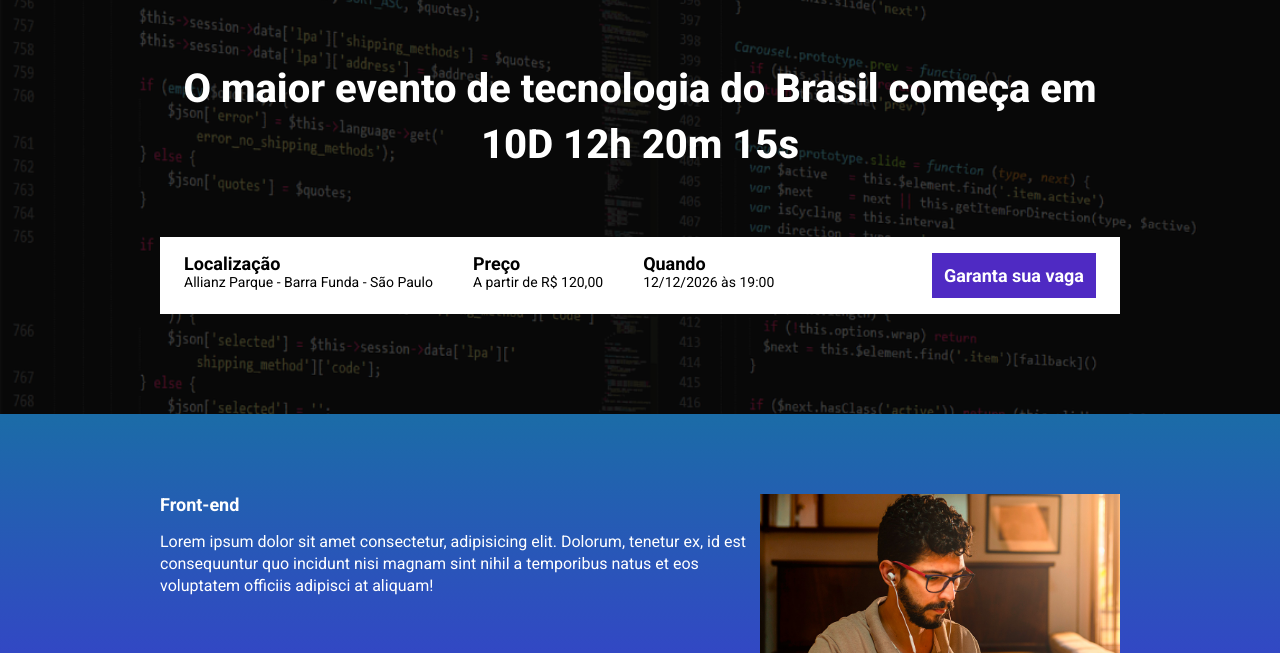
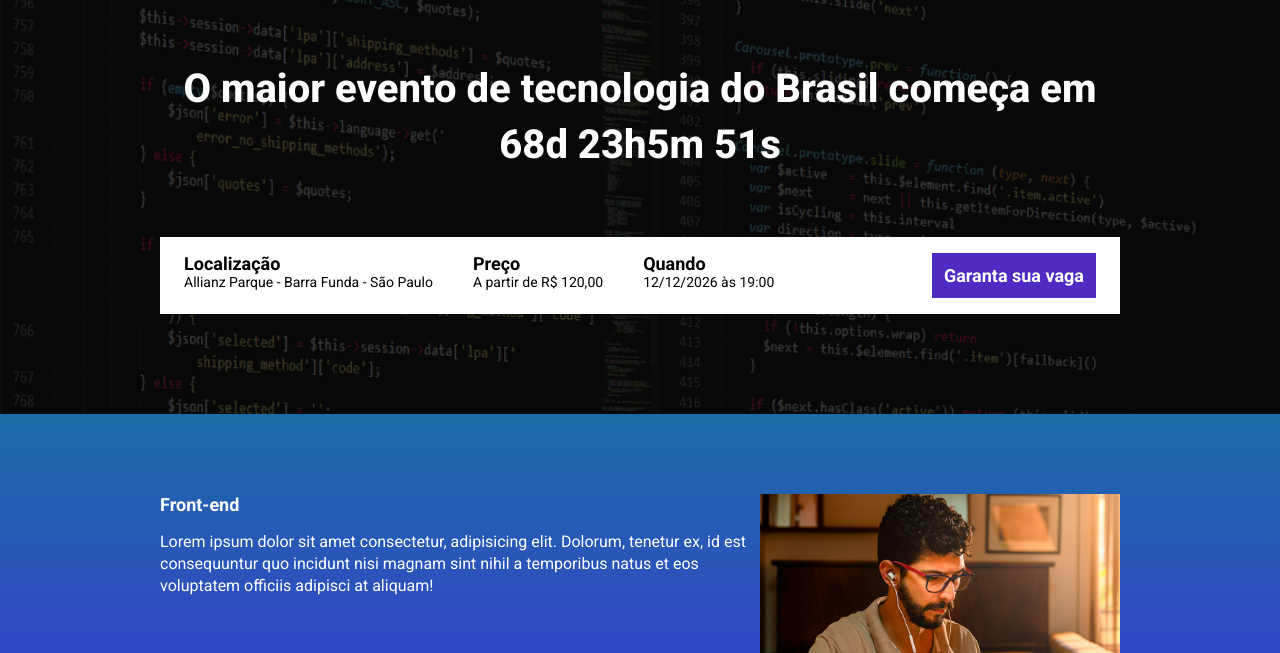
Before and after one commit to princeripper/ebac_tech_talks, a website built with Parcel: page src/index.html in a window 1280 px wide. Shown: the part 147-800 px from the top of the page. Built offline with nearby package versions, Linux system fonts and the light colour scheme.

Commit message:
criando contagem regressiva

```diff
--- a/package.json
+++ b/package.json
@@ -3,6 +3,7 @@
   "version": "1.0.0",
   "scripts": {
     "dev": "parcel src/index.html",
+    "build": "parcel build src/index.html",
     "test": "echo \"Error: no test specified\" && exit 1"
   },
   "keywords": [],
--- a/src/index.html
+++ b/src/index.html
@@ -16,7 +16,7 @@
         <div class="container">
             <img class="hero__logo" src="./images/ebac_logo.svg" alt="EBAC">
             <p class="hero__text">
-                O maior evento de tecnologia do Brasil começa em 10D 12h 20m 15s
+                O maior evento de tecnologia do Brasil começa em <span id="contador"></span>
             </p>
             <div class="infos-bar">
                 <ul class="infos-bar__infos">
--- a/src/scripts/main.js
+++ b/src/scripts/main.js
@@ -1 +1,27 @@
 AOS.init();
+
+const dataDoEvento = new Date("Apr 16, 2026 19:00:00");
+const timeStampDoEvento = dataDoEvento.getTime();
+
+const contaAsHoras = setInterval(function() {
+    const agora = new Date();
+    const timeStampAtual = agora.getTime();
+
+    const distanciaAteOEvento = timeStampDoEvento - timeStampAtual;
+
+    const diaEmMs = 1000 * 60 * 60 * 24;
+    const horaEmMs = 1000 * 60 * 60;
+    const minutoEmMs = 1000 * 60;
+
+    const diasAteOEvento = Math.floor(distanciaAteOEvento / diaEmMs);
+    const horasAteOEvento = Math.floor((distanciaAteOEvento % diaEmMs) / horaEmMs);
+    const minutosAteOEvento = Math.floor((distanciaAteOEvento % horaEmMs) / minutoEmMs);
+    const segundosAteOEvento = Math.floor((distanciaAteOEvento % minutoEmMs) / 1000);
+
+    document.getElementById('contador').innerHTML = `${diasAteOEvento}d ${horasAteOEvento}h${minutosAteOEvento}m ${segundosAteOEvento}s`;
+
+    if (distanciaAteOEvento < 0 ) {
+        clearInterval(contaAsHoras);
+        document.getElementById('contador').innerHTML = 'Evento terminou.';
+    }
+}, 1000)
```
